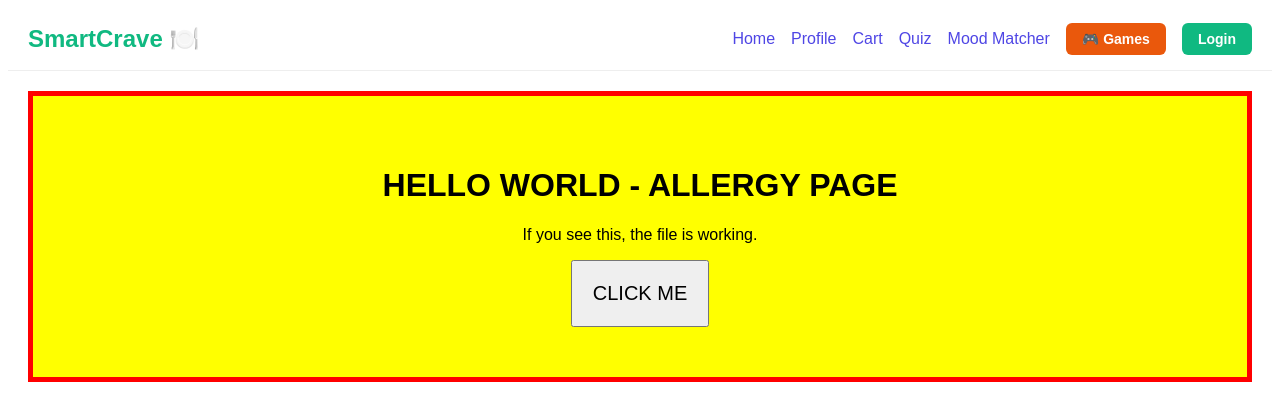
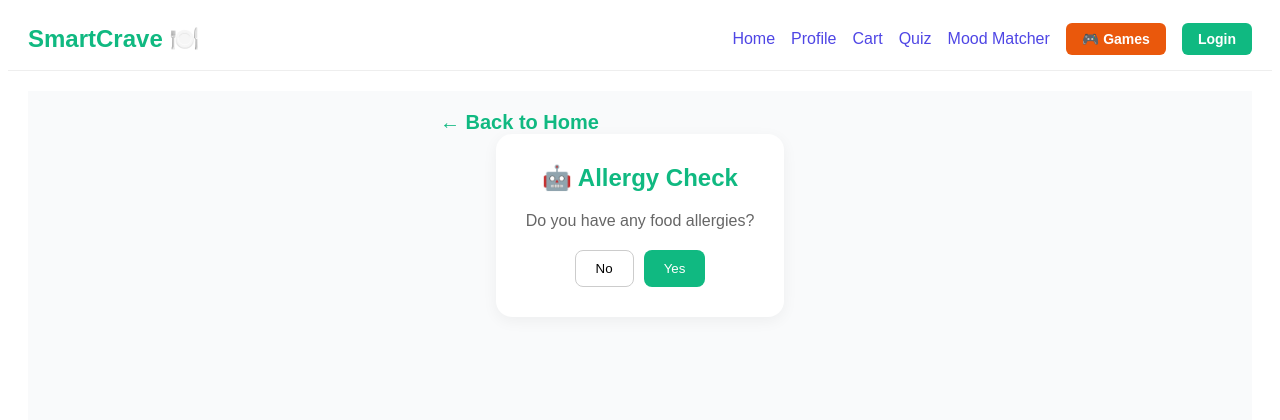
Before and after one commit to harinireddycheemala/restaurant-project, a React (Vite) app: page /allergies in a window 1280 px wide. Shown: the top 420 px of the page. Built offline with nearby package versions, Linux system fonts and the light colour scheme.

Commit message:
Update AllergyChat.jsx

```diff
--- a/src/pages/AllergyChat.jsx
+++ b/src/pages/AllergyChat.jsx
@@ -1,11 +1,75 @@
-import React from "react";
+import React, { useState } from "react";
+import { Link } from "react-router-dom";
 
-export default function AllergyChat() {
+const AllergyChat = () => {
+  const [step, setStep] = useState(1);
+  const [selectedAllergens, setSelectedAllergens] = useState([]);
+  const allergenOptions = ["Nuts", "Dairy", "Gluten", "Shellfish", "Eggs"];
+
+  const toggleAllergen = (item) => {
+    if (selectedAllergens.includes(item)) {
+      setSelectedAllergens(selectedAllergens.filter((a) => a !== item));
+    } else {
+      setSelectedAllergens([...selectedAllergens, item]);
+    }
+  };
+
   return (
-    <div style={{ padding: "50px", textAlign: "center", border: "5px solid red", backgroundColor: "yellow" }}>
-      <h1>HELLO WORLD - ALLERGY PAGE</h1>
-      <p>If you see this, the file is working.</p>
-      <button style={{ padding: "20px", fontSize: "20px" }}>CLICK ME</button>
+    <div style={{ padding: "20px", fontFamily: "Arial, sans-serif", textAlign: "center", minHeight: "100vh", display: "flex", flexDirection: "column", alignItems: "center", background: "#f9fafb" }}>
+      <div style={{ width: "100%", maxWidth: "400px", textAlign: "left" }}>
+        <Link to="/" style={{ textDecoration: "none", color: "#10B981", fontWeight: "bold", fontSize: "20px", marginBottom: "30px" }}>
+          ← Back to Home
+        </Link>
+      </div>
+
+      {/* Step 1 */}
+      {step === 1 && (
+        <div style={{ background: "white", padding: "30px", borderRadius: "16px", boxShadow: "0 4px 15px rgba(0,0,0,0.05)" }}>
+          <h2 style={{ color: "#10B981", marginTop: "0" }}>🤖 Allergy Check</h2>
+          <p style={{ color: "#666" }}>Do you have any food allergies?</p>
+          <div style={{ marginTop: "20px", display: "flex", gap: "10px", justifyContent: "center" }}>
+            <button onClick={() => setStep(3)} style={{ padding: "10px 20px", background: "white", border: "1px solid #ccc", borderRadius: "8px", cursor: "pointer" }}>No</button>
+            <button onClick={() => setStep(2)} style={{ padding: "10px 20px", background: "#10B981", color: "white", border: "none", borderRadius: "8px", cursor: "pointer" }}>Yes</button>
+          </div>
+        </div>
+      )}
+
+      {/* Step 2 */}
+      {step === 2 && (
+        <div style={{ background: "white", padding: "30px", borderRadius: "16px", boxShadow: "0 4px 15px rgba(0,0,0,0.05)" }}>
+          <h3 style={{ color: "#333", marginTop: "0" }}>Select Allergens</h3>
+          <div style={{ display: "flex", flexWrap: "wrap", gap: "10px", marginTop: "20px", justifyContent: "center" }}>
+            {allergenOptions.map((item) => (
+              <button
+                key={item}
+                onClick={() => toggleAllergen(item)}
+                style={{
+                  padding: "10px 20px",
+                  border: `2px solid ${selectedAllergens.includes(item) ? "#10B981" : "#ccc"}`,
+                  background: selectedAllergens.includes(item) ? "#E6FFFA" : "white",
+                  borderRadius: "8px",
+                  cursor: "pointer",
+                  fontWeight: "bold"
+                }}
+              >
+                {selectedAllergens.includes(item) ? "✓ " : ""} {item}
+              </button>
+            ))}
+          </div>
+          <button onClick={() => setStep(3)} style={{ marginTop: "20px", background: "#4f46e5", color: "white", border: "none", padding: "10px 25px", borderRadius: "8px", cursor: "pointer", display: "block", marginLeft: "auto" }}>Next</button>
+        </div>
+      )}
+
+      {/* Step 3: Saved */}
+      {step === 3 && (
+        <div style={{ background: "white", padding: "30px", borderRadius: "16px", boxShadow: "0 4px 15px rgba(0,0,0,0.05)", textAlign: "center" }}>
+           <h2 style={{ color: "#10B981" }}>🛡️ Profile Saved!</h2>
+           <p style={{ color: "#666" }}>We will warn you about potential allergens.</p>
+           <Link to="/restaurant"><button style={{ padding: "10px 20px", background: "#10B981", color: "white", border: "none", borderRadius: "8px", cursor: "pointer" }}>Go to Menu</button></Link>
+        </div>
+      )}
     </div>
   );
-}
+};
+
+export default AllergyChat;
```
